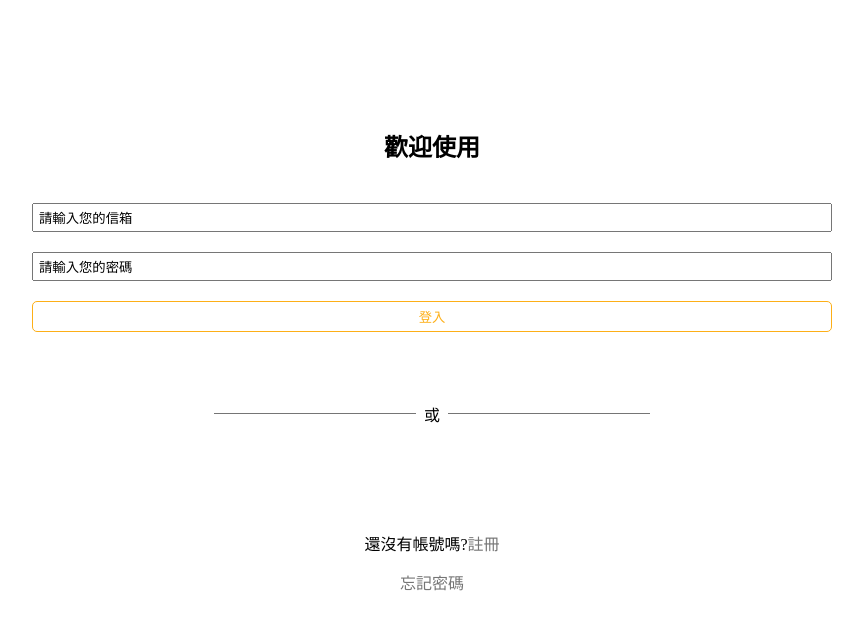
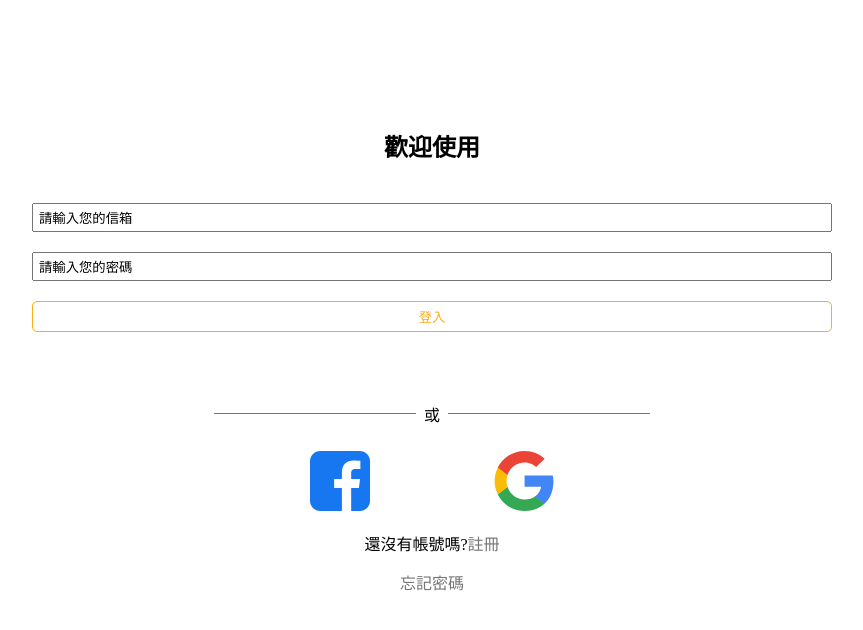
Before and after one commit to leechinghua/member-react, a Next.js app: page /login/login-1 in a window 1280 px wide. Shown: the top 630 px of the page, without its empty margins (208-1071 px from the left). Built offline with nearby package versions, Linux system fonts and the light colour scheme.

Commit message:
嵌入SVG

```diff
--- a/components/login/login.js
+++ b/components/login/login.js
@@ -1,5 +1,6 @@
 import React from 'react'
 import styles from '@/components/login/login.module.css'
+import Image from 'next/image'
 
 export default function Login() {
   return (
@@ -36,14 +37,20 @@ export default function Login() {
           <div className={styles.section3}>
             <div className={styles.socialMedia}>
               <span className={styles.icon}>
-                <svg>
-                  <use href="#faceBook" />
-                </svg>
+                <Image
+                  src="/facebook.svg"
+                  alt="Facebook Icon"
+                  width={60}
+                  height={60}
+                />
               </span>
               <span className={styles.icon}>
-                <svg>
-                  <use href="#google" />
-                </svg>
+                <Image
+                  src="/google.svg"
+                  alt="Facebook Icon"
+                  width={60}
+                  height={60}
+                />
               </span>
             </div>
             <div>
```
